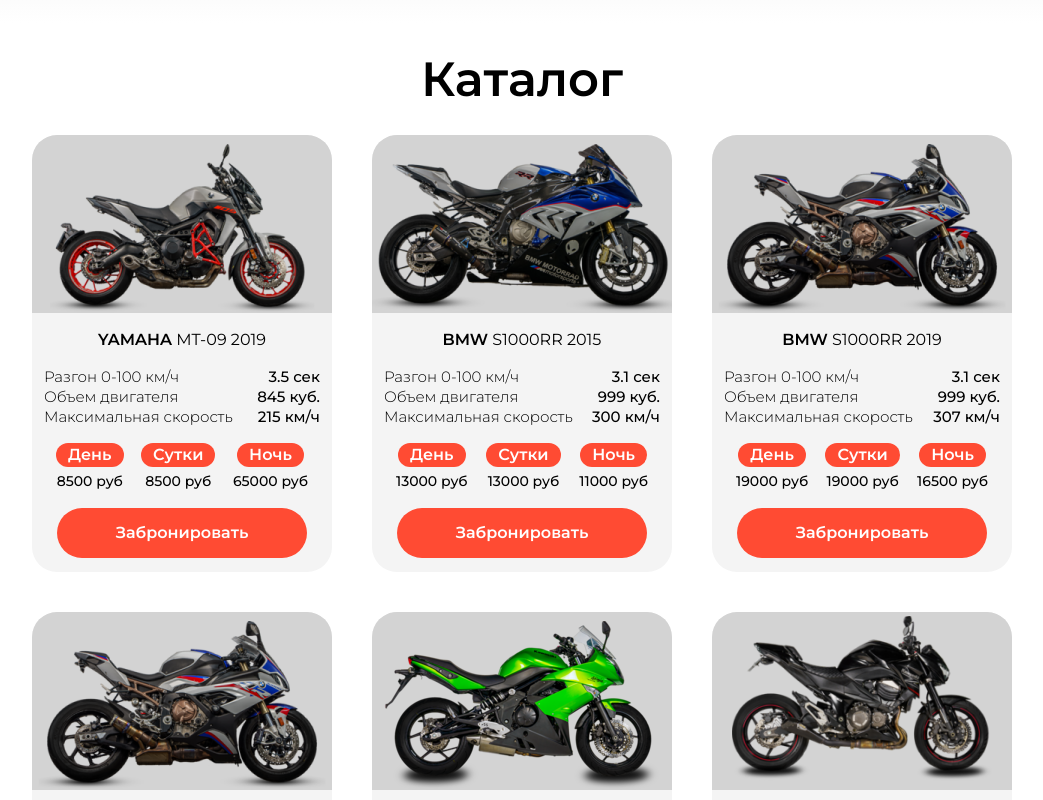
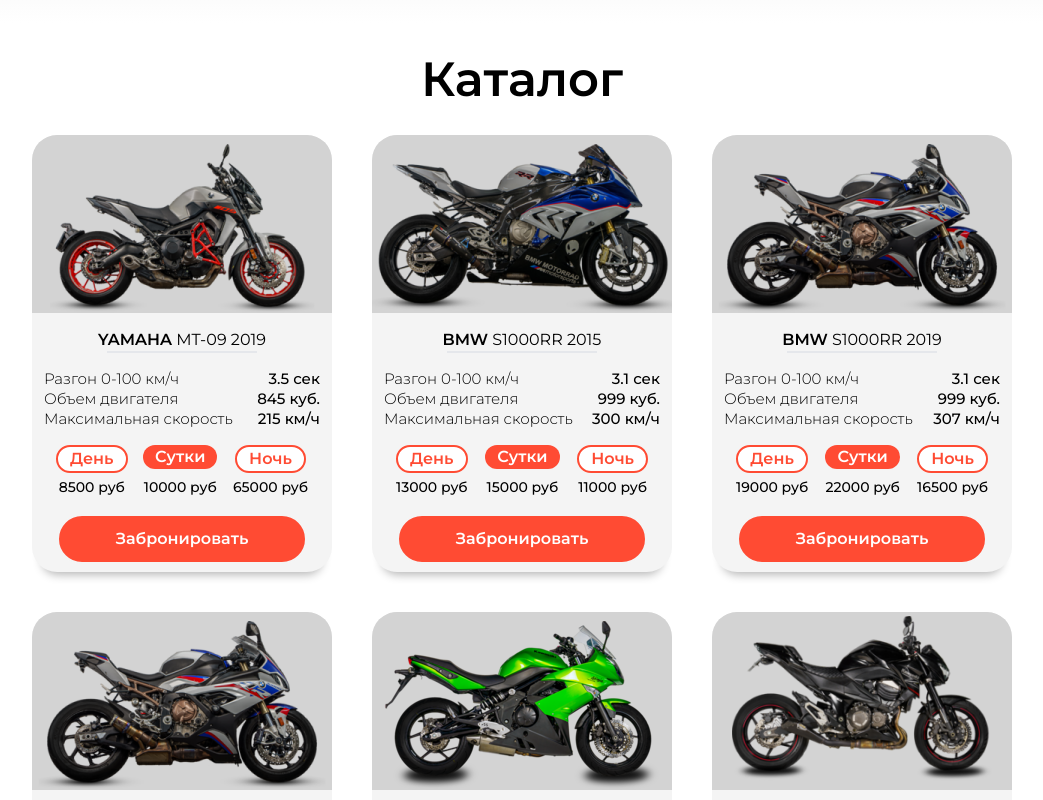
Before and after one commit to WonderSi/motodrive_app, a React (Vite) app: page / in a window 1280 px wide. Shown: the part 1020-1820 px from the top of the page, without its empty margins (118-1161 px from the left). Built offline with nearby package versions, Linux system fonts and the light colour scheme.

Commit message:
Creature Catalog 1.0.2
Кастомизация и добавление интерактивности кнопок

```diff
--- a/src/components/Button.jsx
+++ b/src/components/Button.jsx
@@ -1,7 +1,7 @@
 import React from 'react'
 
 const Button = ({text}) => (
-    <button className='bg-main rounded-[50px] shadow-[0px_0px_25px_0px_rgba(255,75,51,0.5)] m-5'>
+    <button className='bg-main rounded-[50px] shadow-[0px_0px_25px_0px_rgba(255,75,51,0.5)] m-5 hover:scale-105 transition ease-out duration-300'>
         <p className='font-montseratt text-[20px] font-semibold text-white p-6 px-8'>{text}</p>
     </button>
 )
--- a/src/components/CardMoto.jsx
+++ b/src/components/CardMoto.jsx
@@ -7,7 +7,7 @@
     const restOfSentence = words.slice(1).join(" ");
 
     return (
-    <section className='w-[300px] h-[437px] bg-[#f4f4f4] rounded-[25px] m-5'>
+    <section className='w-[300px] h-[437px] bg-[#f4f4f4] rounded-[25px] m-5 shadow-[0px_12.5px_10px_-10px_rgba(0,0,0,0.3)]'>
         <div className='w-full h-[178px] bg-[#D3D3D3] rounded-t-[25px] flex justify-center items-end'>
             <img src={img} alt="moto" />
         </div>
@@ -16,6 +16,9 @@
                 <p className={`font-montseratt text-[16px] leading-[22px] text-center font-normal`}>
                     <span className="font-semibold">{firstWord}</span> {restOfSentence}
                 </p>
+            </div>
+            <div className="flex justify-center">
+                <div className="w-[150px] border-t-2"/>
             </div>
             <div className="mt-4 mx-3">
                 <div className="flex justify-between">
@@ -33,8 +36,8 @@
             </div>
             <div className="flex justify-between mx-6 mt-4">
                 <div className="flex flex-col items-center">
-                    <div className="bg-main rounded-[50px] px-3">
-                        <p className="font-montseratt font-semibold text-white text-[16px]">День</p>
+                    <div className="bg-primary rounded-[50px] px-3 border-solid border-2 border-main">
+                        <p className="font-montseratt font-semibold text-main text-[16px]">День</p>
                     </div>
                     <p className="font-montseratt font-medium text-[14px] mt-1">{day} руб</p>
                 </div>
@@ -42,20 +45,20 @@
                     <div className="bg-main rounded-[50px] px-3">
                         <p className="font-montseratt font-semibold text-white text-[16px]">Сутки</p>
                     </div>
-                    <p className="font-montseratt font-medium text-[14px] mt-1">{fullday} руб</p>
+                    <p className="font-montseratt font-medium text-[14px] mt-2">{fullday} руб</p>
                 </div>
                 <div className="flex flex-col items-center">
-                    <div className="bg-main rounded-[50px] px-3">
-                        <p className="font-montseratt font-semibold text-white text-[16px]">Ночь</p>
+                    <div className="bg-primary rounded-[50px] px-3 border-solid border-2 border-main">
+                        <p className="font-montseratt font-semibold text-main text-[16px]">Ночь</p>
                     </div>
                     <p className="font-montseratt font-medium text-[14px] mt-1">{night} руб</p>
                 </div>
             </div>
         </div>
         <div className="flex justify-center mt-4">
-            <div className="w-[250px] h-[50px]">
-                <button className='bg-main w-full h-full rounded-[50px]'>
-                    <p className='font-montseratt text-[16px] font-semibold text-white text-center'>Забронировать</p>
+            <div className="group w-[250px] h-[50px]">
+                <button className='easy-out duration-500 bg-main w-full h-full rounded-[50px] border-2 border-[#f4f4f4] group-hover:bg-primary group-hover:border-solid group-hover:border-2 group-hover:border-main'>
+                    <p className='easy-out duration-500 font-montseratt text-[16px] font-semibold text-white text-center group-hover:text-main'>Забронировать</p>
                 </button>
             </div>
         </div>
--- a/src/components/Catalog.jsx
+++ b/src/components/Catalog.jsx
@@ -21,7 +21,7 @@
           engine={moto.engine}
           speed={moto.speed}
           day={moto.day}
-          fullday={moto.day}
+          fullday={moto.fullday}
           night={moto.night}
         />
       ))}
```
